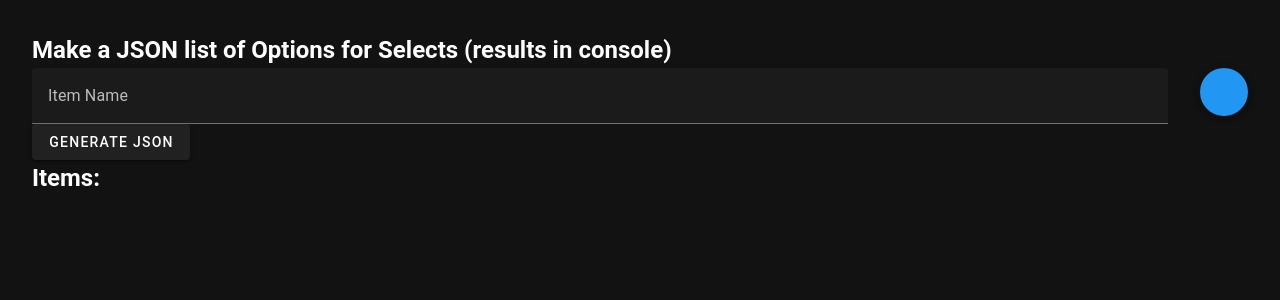
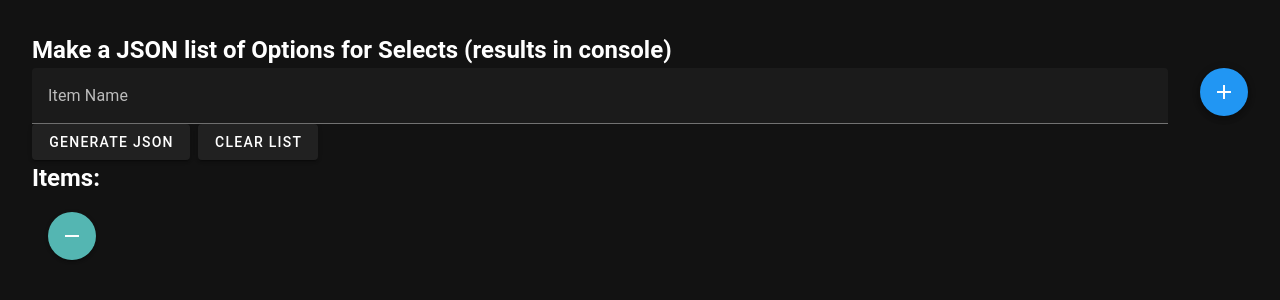
Before and after one commit to z-s-kusz/zero-sievert-quest-helper, a Vue app: page /edit-json in a window 1280 px wide. Both pictures are taken after a click on the button 1224 px from the left and 92 px from the top of the page. Shown: the top 300 px of the page. Built offline with nearby package versions, Linux system fonts and the light colour scheme.

Commit message:
chore: cleanup logs adn icons

```diff
--- a/src/components/Home.vue
+++ b/src/components/Home.vue
@@ -7,7 +7,6 @@ import GlobalList from './GlobalList.vue';
 
 const collections = reactive(getCollectionsFromStorage());
 watch(collections, (newCollections, prevCollections) => {
-    console.log('watch triggered');
     setCollections(newCollections);
 });
 const addCollection = () => {
--- a/src/components/JSONEditor.vue
+++ b/src/components/JSONEditor.vue
@@ -29,6 +29,9 @@ export default defineComponent({
       const json = JSON.stringify(this.items);
       console.log(json);
     },
+    clearList() {
+      this.items = [];
+    },
   },
 });
 </script>
@@ -38,13 +41,14 @@ export default defineComponent({
     <h1>Make a JSON list of Options for Selects (results in console)</h1>
   <form @submit.prevent="addItem()" class="flex">
     <v-text-field hide-details label="Item Name" v-model="item"></v-text-field>
-    <v-btn icon="mdi-add" color="primary"></v-btn>
+    <v-btn type="submit" icon="mdi-plus" color="primary"></v-btn>
   </form>
-  <v-btn @click="makeFinalJSON()">Generate JSON</v-btn>
+  <v-btn @click="makeFinalJSON()" class="mr-2">Generate JSON</v-btn>
+  <v-btn @click="clearList">Clear List</v-btn>
   <h1>Items:</h1>
   <ol>
     <li v-for="(item, i) in items" :key="item.label" class="item">
-      {{ item.label }} <v-btn @click="removeItem(i)" icon="mdi-subtract" color="secondary"></v-btn>
+      {{ item.label }} <v-btn @click="removeItem(i)" icon="mdi-minus" color="secondary"></v-btn>
     </li>
   </ol>
   </section>
```
